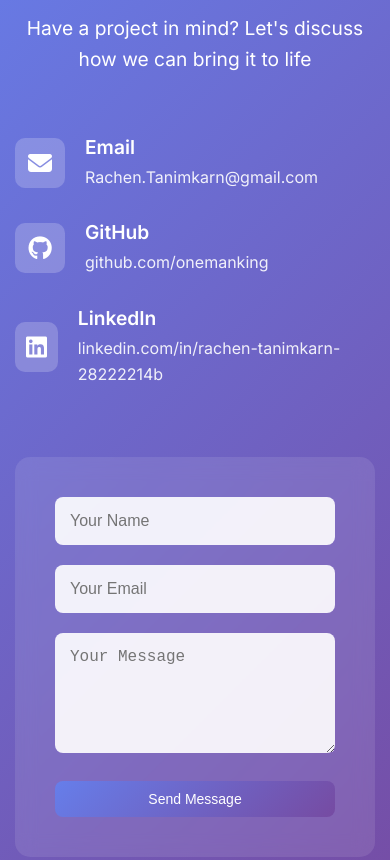
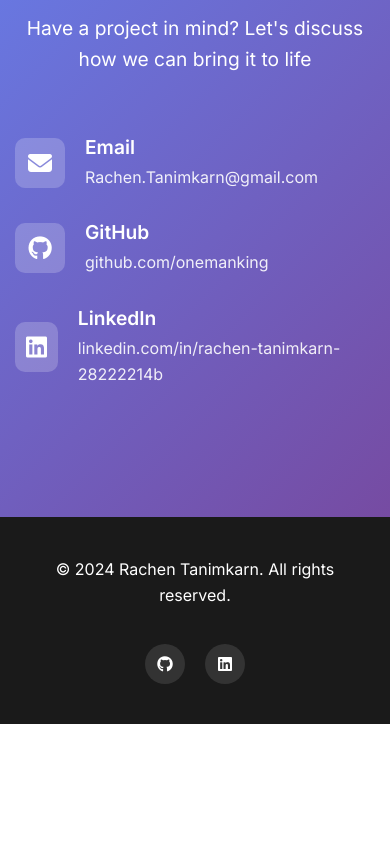
Before and after one commit to onemanking/portfolio, a website: page index.html in a window 390 px wide. Shown: the part 7942-8802 px from the top of the page. After the commit the page ends 8666 px from the top, so only its background shows below. Drawn offline with Linux system fonts and the light colour scheme.

Commit message:
refactor: update contact section layout and remove unused contact form functionality

```diff
--- a/css/style.css
+++ b/css/style.css
@@ -504,9 +504,8 @@
 }
 
 .contact-content {
-    display: grid;
-    grid-template-columns: 1fr 1fr;
-    gap: 60px;
+    display: flex;
+    justify-content: center;
     margin-top: 60px;
 }
 
@@ -697,11 +696,10 @@
     .about-content {
         grid-template-columns: 1fr;
         gap: 40px;
-    }
-
-    .contact-content {
-        grid-template-columns: 1fr;
-        gap: 40px;
+    }    @media (max-width: 768px) {
+        .contact-content {
+            justify-content: center;
+        }
     }
 
     .footer-content {
--- a/index.html
+++ b/index.html
@@ -120,27 +120,9 @@
                 <h2 class="section-title" id="contact-title">Let's Work Together</h2>
                 <p class="section-subtitle" id="contact-subtitle">Have a project in mind? Let's discuss how we can bring
                     it to life</p>
-            </div>
-
-            <div class="contact-content">
+            </div>            <div class="contact-content">
                 <div class="contact-info" id="contact-info">
                     <!-- Contact info will be dynamically loaded here -->
-                </div>
-
-                <div class="contact-form">
-                    <form id="contact-form">
-                        <div class="form-group">
-                            <input type="text" id="name" name="name" placeholder="Your Name" required>
-                        </div>
-                        <div class="form-group">
-                            <input type="email" id="email" name="email" placeholder="Your Email" required>
-                        </div>
-                        <div class="form-group">
-                            <textarea id="message" name="message" placeholder="Your Message" rows="5"
-                                required></textarea>
-                        </div>
-                        <button type="submit" class="btn btn-primary btn-full">Send Message</button>
-                    </form>
                 </div>
             </div>
         </div>
--- a/js/script.js
+++ b/js/script.js
@@ -8,7 +8,6 @@
 const backToTopBtn = document.getElementById('back-to-top');
 const projectsGrid = document.getElementById('projects-grid');
 const filterBtns = document.querySelectorAll('.filter-btn');
-const contactForm = document.getElementById('contact-form');
 
 // Initialize the app
 document.addEventListener('DOMContentLoaded', async function () {
@@ -49,7 +48,6 @@
         initializeProjects();
         initializeAnimations();
         initializeScrollEffects();
-        initializeContactForm();
         initializeStatCounters();
 
     } catch (error) {
```
